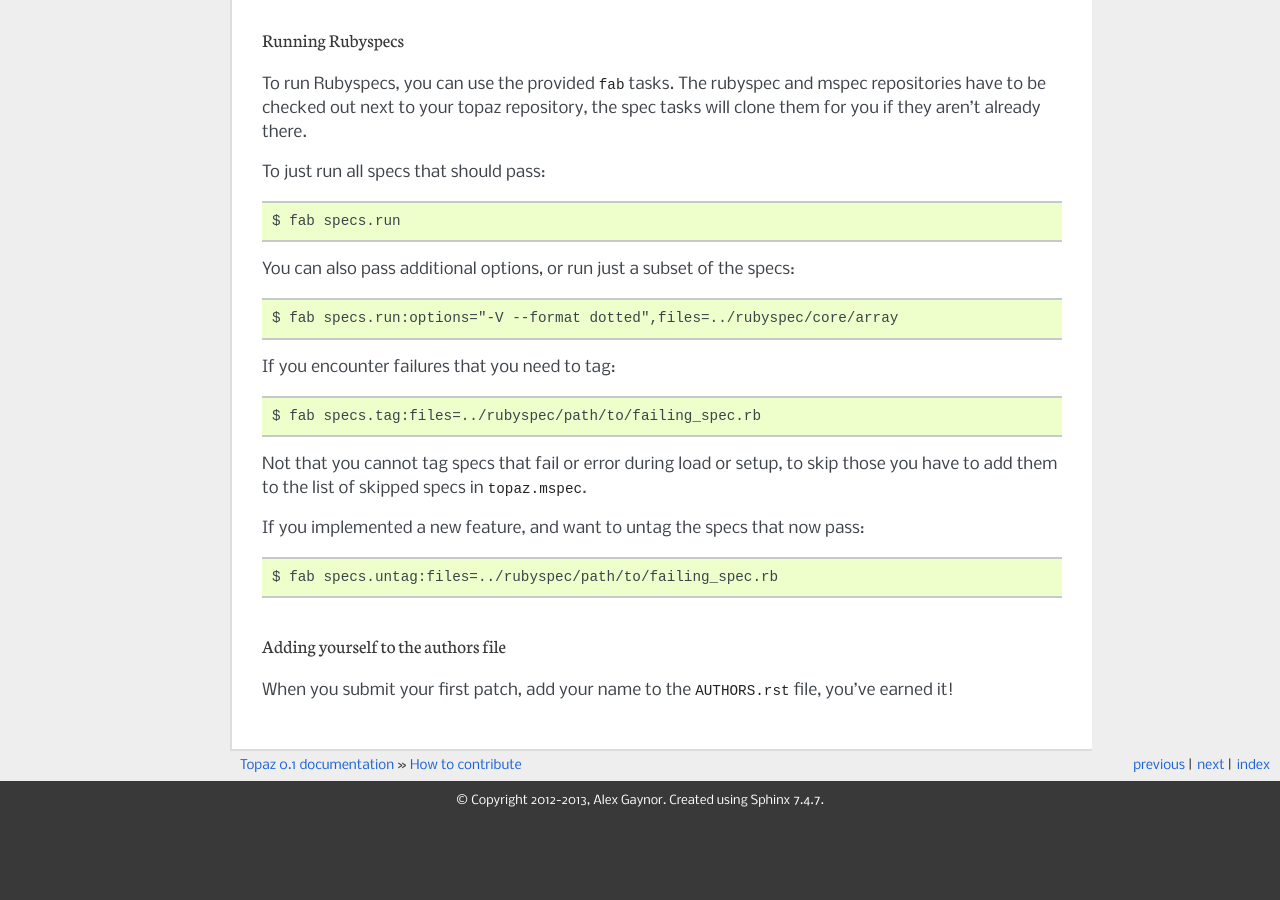
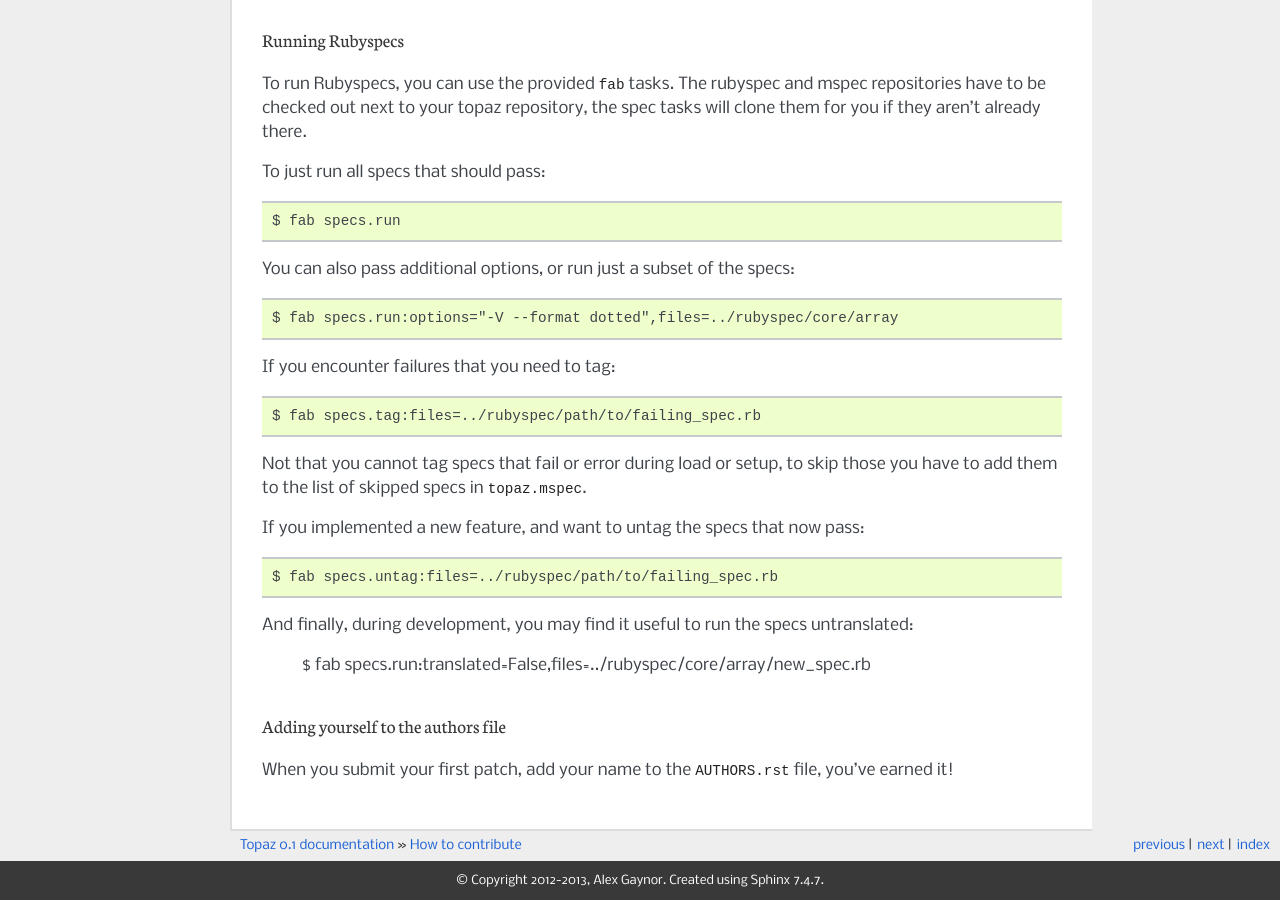
Before and after one commit to topazproject/topaz, a Sphinx documentation site: the page built from docs/contributing.rst, in a window 1280 px wide and 900 px high, scrolled down 1239 px. Built offline with Sphinx 7.4.7, drawn with Linux system fonts in a browser that asks for light colours; before the commit the page ends 2059 px from its top, so only the background shows below that.

Commit message:
document running rubyspecs untranslated

```diff
--- a/docs/contributing.rst
+++ b/docs/contributing.rst
@@ -83,6 +83,11 @@
 
     $ fab specs.untag:files=../rubyspec/path/to/failing_spec.rb
 
+And finally, during development, you may find it useful to run the
+specs untranslated:
+
+    $ fab specs.run:translated=False,files=../rubyspec/core/array/new_spec.rb
+
 Adding yourself to the authors file
 ~~~~~~~~~~~~~~~~~~~~~~~~~~~~~~~~~~~
 
```
